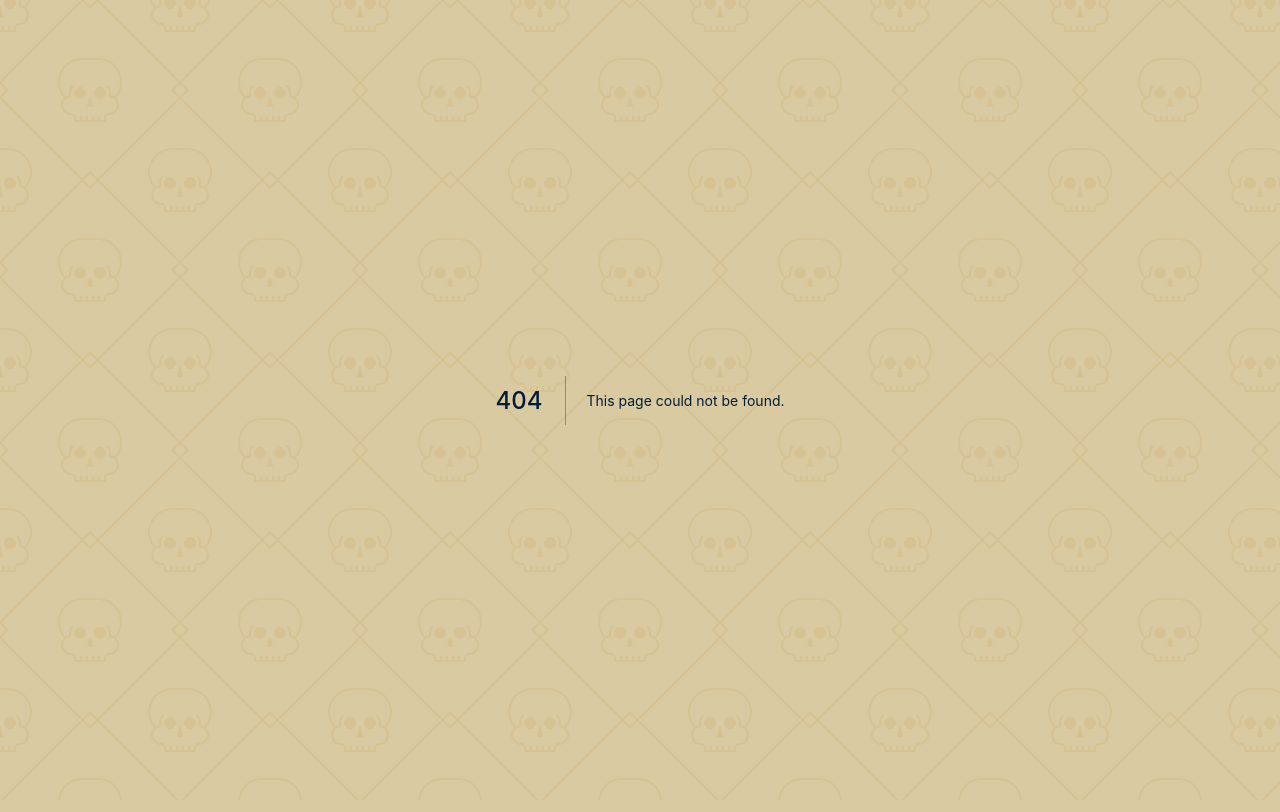
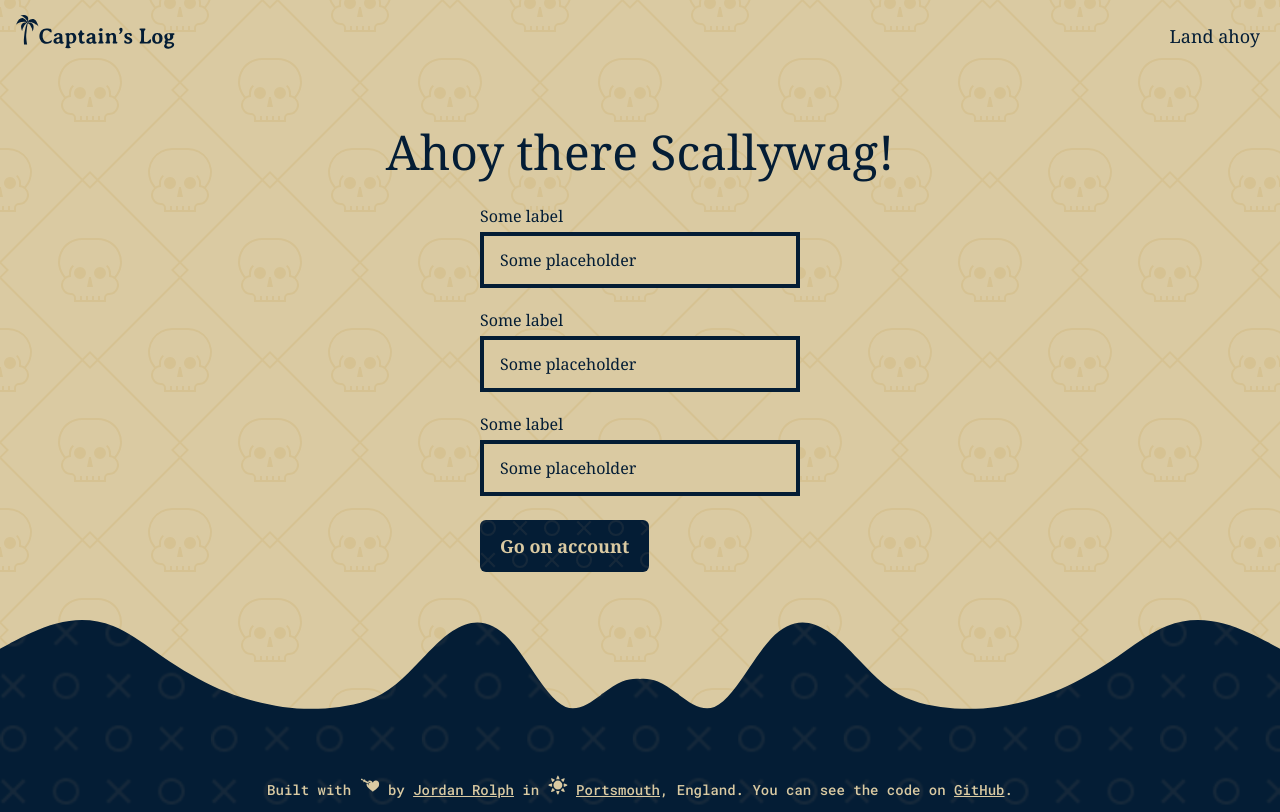
Before and after one commit to jordanrolph/captains-log-frontend, a Next.js app: page /sign-up in a window 1280 px wide. Before the commit this address had no page. Built offline with nearby package versions, Linux system fonts and the light colour scheme; a web font is replaced by a local one.

Commit message:
Add Sign Up page

```diff
--- a/components/Footer.js
+++ b/components/Footer.js
@@ -5,7 +5,7 @@
 const linkStyle = "underline hover:outline-light focus:outline-light";
 const Footer = () => {
   return (
-    <footer className="bg-wave-dark bg-cover bg-repeat h-48 px-4 py-3 flex flex-col items-center justify-end">
+    <footer className="bg-wave-dark bg-cover bg-repeat h-48 py-3 flex flex-col items-center justify-end">
       <div className="text-light font-mono text-sm text-center">
         <span>Built with</span> <Icon name="heart" /> by{" "}
         <a
--- /dev/null
+++ b/components/Input.js
@@ -0,0 +1,32 @@
+import React from "react";
+import PropTypes from "prop-types";
+
+const Input = ({
+  id,
+  label = "Some label",
+  placeholder = "Some placeholder",
+  type = "text",
+}) => {
+  return (
+    <div className="mt-5">
+      <label className="block" htmlFor={id}>
+        {label}
+      </label>
+      <input
+        className="border-4 border-dark bg-light px-4 py-3 mt-1 w-80 focus:outline-dark hover:outline-dark placeholder-dark"
+        placeholder={placeholder}
+        type={type}
+        id={id}
+      />
+    </div>
+  );
+};
+
+Input.propTypes = {
+  id: PropTypes.string.isRequired,
+  label: PropTypes.string.isRequired,
+  placeholder: PropTypes.string.isRequired,
+  type: PropTypes.string,
+};
+
+export default Input;
--- a/components/NavBar.js
+++ b/components/NavBar.js
@@ -8,7 +8,7 @@
   const handleLogout = () => null; // TODO - add logout function
   return (
     <nav className="py-3">
-      <div className="px-4 flex items-center container mx-auto">
+      <div className="flex items-center container mx-auto">
         <Logo />
         {isAuthenticated ? (
           <Button
--- a/pages/_document.js
+++ b/pages/_document.js
@@ -5,6 +5,7 @@
   Main,
   NextScript,
 } from "next/document";
+import Footer from "../components/Footer";
 
 class MyDocument extends Document {
   static async getInitialProps(ctx) {
@@ -17,6 +18,7 @@
     return (
       <Html>
         <Head>
+          {/* Google Fonts */}
           <link rel="preconnect" href="https://fonts.gstatic.com" />
           <link
             href="https://fonts.googleapis.com/css2?family=Averia+Serif+Libre:wght@400;700&display=swap"
@@ -26,10 +28,38 @@
             href="https://fonts.googleapis.com/css2?family=Roboto+Mono:wght@500&display=swap"
             rel="stylesheet"
           ></link>
+          {/* Favicons */}
+          <link
+            rel="icon"
+            type="image/png"
+            sizes="32x32"
+            href="/favicon-32x32.png"
+          />
+          <link
+            rel="icon"
+            type="image/png"
+            sizes="16x16"
+            href="/favicon-16x16.png"
+          />
+          <link
+            rel="apple-touch-icon"
+            sizes="180x180"
+            href="/apple-touch-icon.png"
+          />
+          <link rel="manifest" href="/site.webmanifest" />
+          <link rel="mask-icon" href="/safari-pinned-tab.svg" color="#5bbad5" />
+          <meta name="theme-color" content="#041D35" />
         </Head>
         <body className="bg-light bg-pattern-light bg-repeat text-dark font-serif">
-          <Main />
-          <NextScript />
+          <div className="min-h-screen flex flex-col">
+            <div className="flex-grow container mx-auto">
+              <div className="px-4">
+                <Main />
+                <NextScript />
+              </div>
+            </div>
+            <Footer />
+          </div>
         </body>
       </Html>
     );
--- a/pages/index.js
+++ b/pages/index.js
@@ -6,33 +6,12 @@
 
 export default function Home() {
   return (
-    <div className="min-h-screen flex flex-col">
+    <div className="">
       <Head>
         <title>Captain's Log</title>
-        <link
-          rel="icon"
-          type="image/png"
-          sizes="32x32"
-          href="/favicon-32x32.png"
-        />
-        <link
-          rel="icon"
-          type="image/png"
-          sizes="16x16"
-          href="/favicon-16x16.png"
-        />
-        <link
-          rel="apple-touch-icon"
-          sizes="180x180"
-          href="/apple-touch-icon.png"
-        />
-        <link rel="manifest" href="/site.webmanifest" />
-        <link rel="mask-icon" href="/safari-pinned-tab.svg" color="#5bbad5" />
-        <meta name="theme-color" content="#041D35" />
       </Head>
-
       <NavBar />
-      <main className="px-4 flex flex-col md:items-center md:text-center items-start text-left container mx-auto flex-grow">
+      <main className="flex flex-col md:items-center md:text-center items-start text-left">
         <header className="mt-16">
           <h1 className="text-5xl md:text-6xl">Welcome to Captain's Log</h1>
           <p className="font-mono text-lg mt-5">
@@ -45,7 +24,6 @@
           className="mt-10"
         />
       </main>
-      <Footer />
     </div>
   );
 }
--- /dev/null
+++ b/pages/sign-up.js
@@ -0,0 +1,28 @@
+import Head from "next/head";
+import Button from "../components/Button";
+import Input from "../components/Input";
+import NavBar from "../components/NavBar";
+import StyledLink from "../components/StyledLink";
+
+export default function SignUp() {
+  const handleSignUp = () => null;
+  return (
+    <div className="">
+      <Head>
+        <title>Captain's Log | Sign Up</title>
+      </Head>
+      <NavBar />
+
+      <main className="mt-16 flex flex-col items-center">
+        <h1 className="text-5xl text-center">Ahoy there Scallywag!</h1>
+
+        <form onSubmit={handleSignUp} className="mt-2 mb-12">
+          <Input />
+          <Input />
+          <Input />
+          <Button label="Go on account" className="mt-6" />
+        </form>
+      </main>
+    </div>
+  );
+}
```
